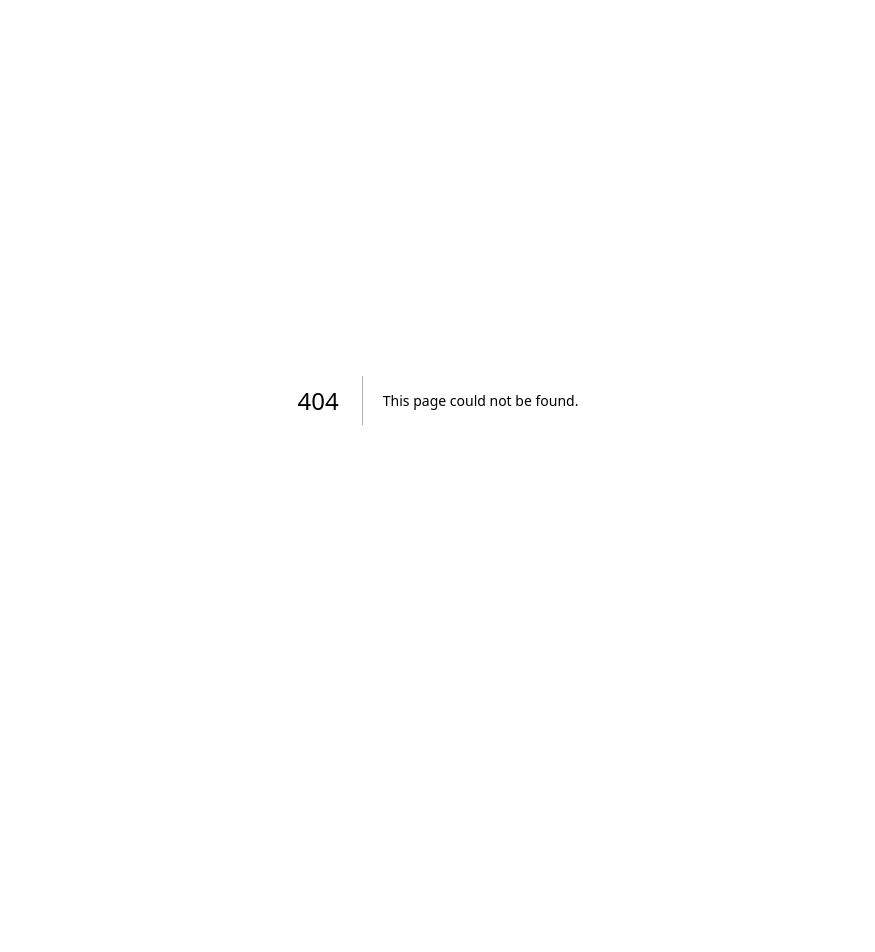
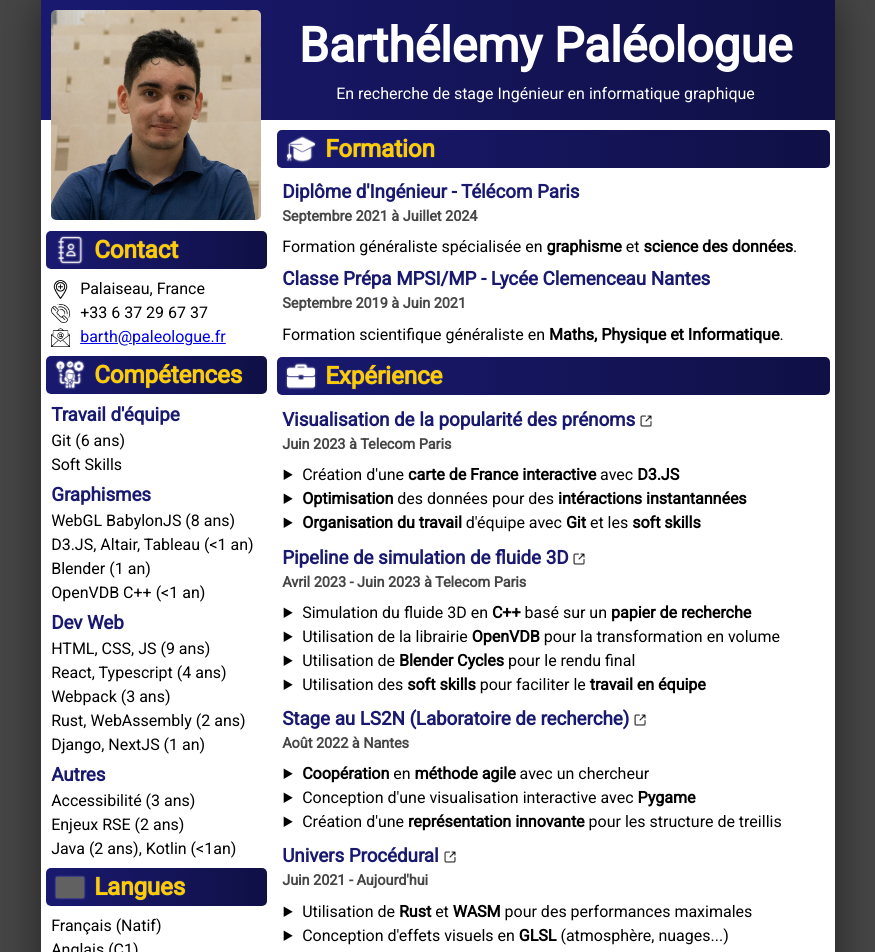
Before and after one commit to BarthPaleologue/resume, a Next.js app: page /resume/ in a window 1280 px wide. Before the commit this address had no page. Shown: the top 952 px of the page, without its empty margins (202-1077 px from the left). Before the commit the page ends 800 px from the top, so only its background shows below. Built offline with nearby package versions, Linux system fonts and the light colour scheme; grey boxes are pictures that could not be loaded.

Commit message:
fixed icons

```diff
--- a/next.config.js
+++ b/next.config.js
@@ -1,5 +1,6 @@
 /** @type {import('next').NextConfig} */
 const nextConfig = {
+    basePath: '/resume',
     output: 'export',
     images: {
         unoptimized: true,
--- a/src/app/styles/App.scss
+++ b/src/app/styles/App.scss
@@ -208,42 +208,42 @@ p > .icon {
   }
 
   &.formation-icon {
-    background-image: url(/static/college.png);
+    background-image: url(/resume/static/college.png);
   }
 
   &.experience-icon {
-    background-image: url(/static/mallette.png);
+    background-image: url(/resume/static/mallette.png);
   }
 
   &.contact-icon {
-    background-image: url(/static/livre-de-contact.png);
+    background-image: url(/resume/static/livre-de-contact.png);
   }
 
   &.skill-icon {
-    background-image: url(/static/competence.png);
+    background-image: url(/resume/static/competence.png);
   }
 
   &.language-icon {
-    background-image: url(/static/langue.png);
+    background-image: url(/resume/static/langue.png);
   }
 
   &.hobby-icon {
-    background-image: url(/static/telescope.png);
+    background-image: url(/resume/static/telescope.png);
   }
 
   &.location-icon {
-    background-image: url(/static/location.png);
+    background-image: url(/resume/static/location.png);
   }
 
   &.phone-icon {
-    background-image: url(/static/phone.png);
+    background-image: url(/resume/static/phone.png);
   }
 
   &.email-icon {
-    background-image: url(/static/email.png);
+    background-image: url(/resume/static/email.png);
   }
 
   &.access-icon {
-    background-image: url(/static/access.png);
+    background-image: url(/resume/static/access.png);
   }
 }
```
